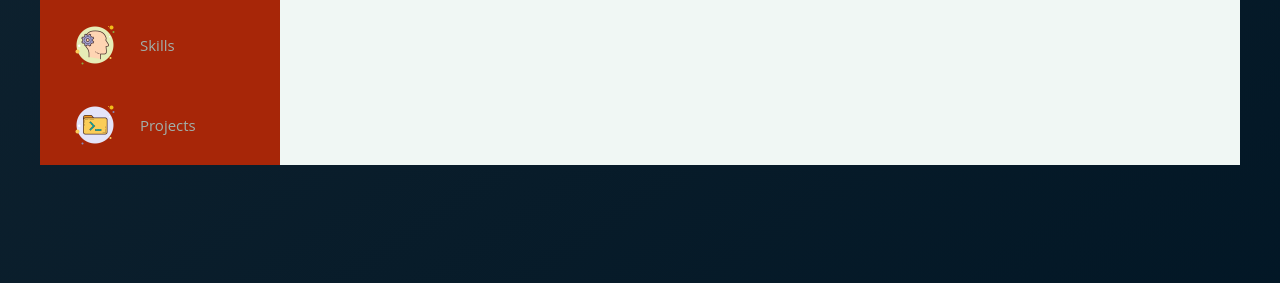
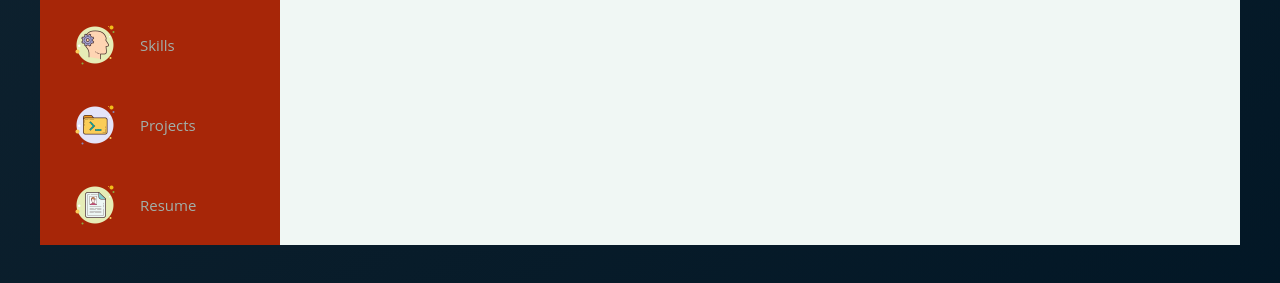
Before and after one commit to hansyagarwal/hansyagarwal.github.io, a website: page newindex.html in a window 1280 px wide. Shown: the part 333-616 px from the top of the page. Drawn offline with Linux system fonts and the light colour scheme.

Commit message:
minor changes

```diff
--- a/newindex.html
+++ b/newindex.html
@@ -53,6 +53,12 @@
                             <span>Projects</span>
                         </a>
                     </li>
+                    </li><li class="side-nav__item">
+                        <a href="17bce0600.pdf" class="side-nav__link">
+                            <img src="imgs/icons8-resume-100.png" alt="" class="side-nav__icon">
+                            <span>Resume</span>
+                        </a>
+                    </li>
                 </ul>
                </div>
                <main class="aboutme">
```
